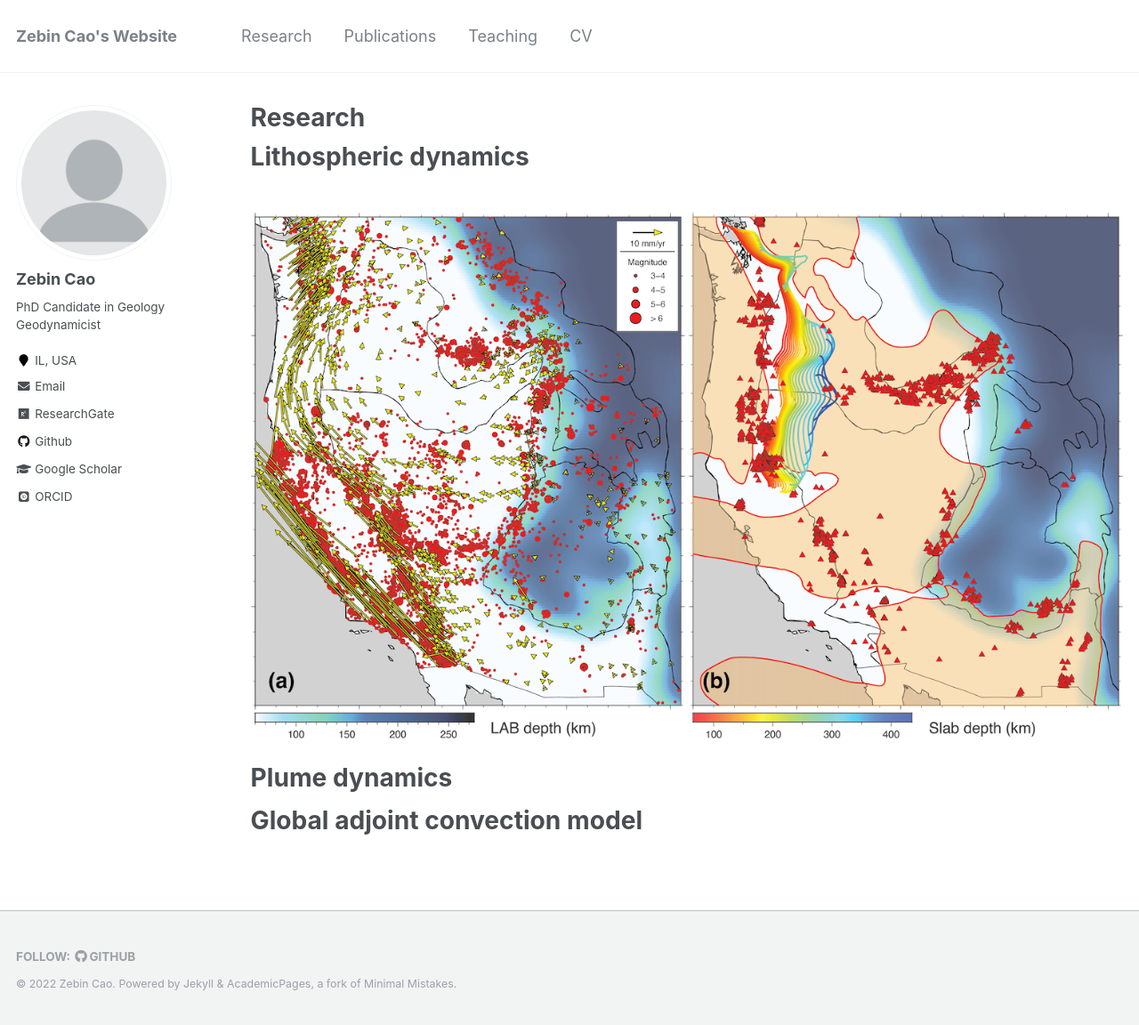
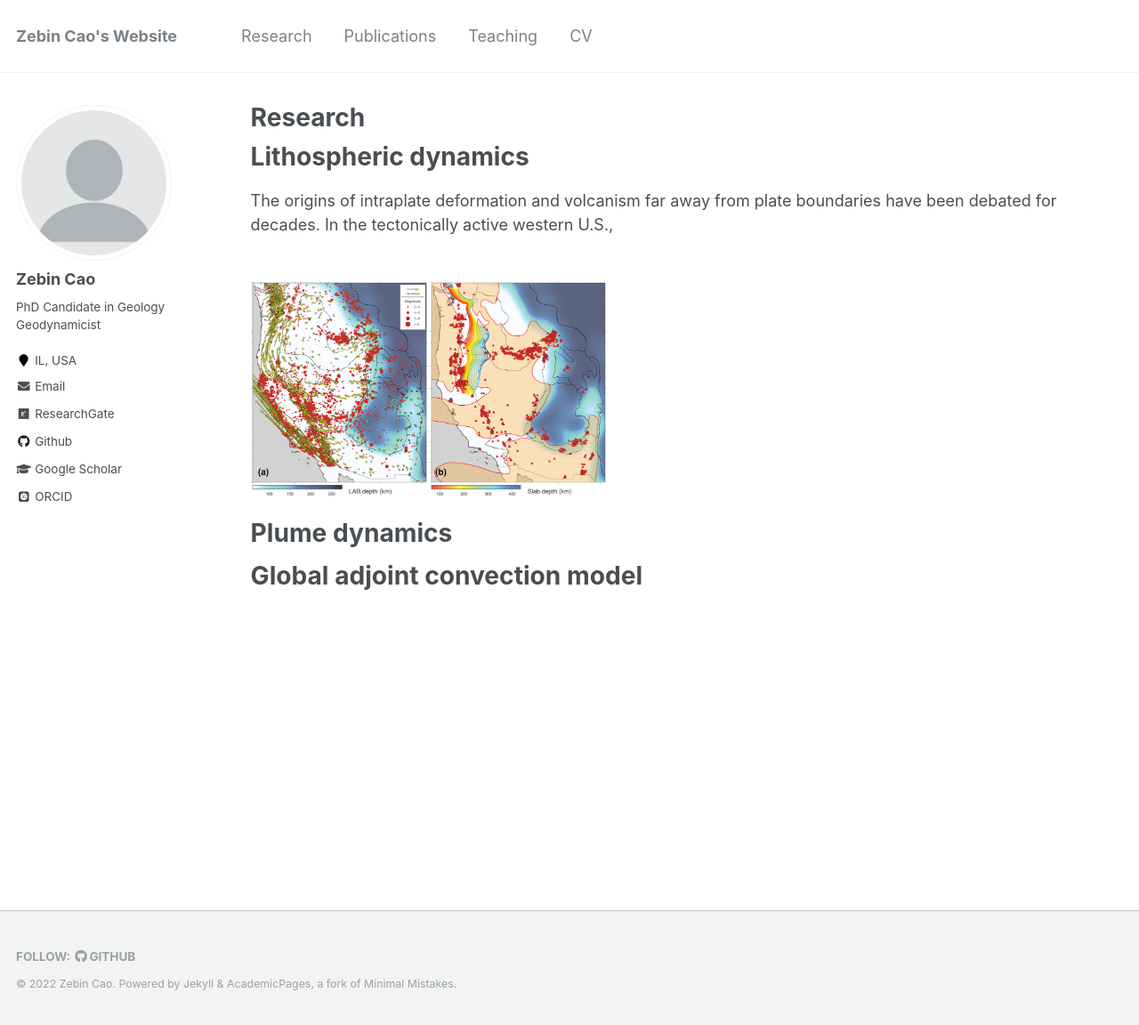
Before and after one commit to ZebinCao/ZebinCao.github.io, a Jekyll site: the page built from _pages/research.md, in a window 1280 px wide and 1152 px high. Shown: the whole window at 89% size. Built offline with Jekyll 4.4.1, drawn with Linux system fonts in a browser that asks for light colours; some web fonts are replaced.

Commit message:
Change WUS fig size

```diff
--- a/_pages/research.md
+++ b/_pages/research.md
@@ -10,8 +10,9 @@ author_profile: true
 Lithospheric dynamics
 ======
 
+The origins of intraplate deformation and volcanism far away from plate boundaries have been debated for decades. In the tectonically active western U.S.,
 
-<br/><img src='/images/WUS.png'>
+<br/><img src='/images/WUS.png' width="400">
 
 Plume dynamics
 ======
```
